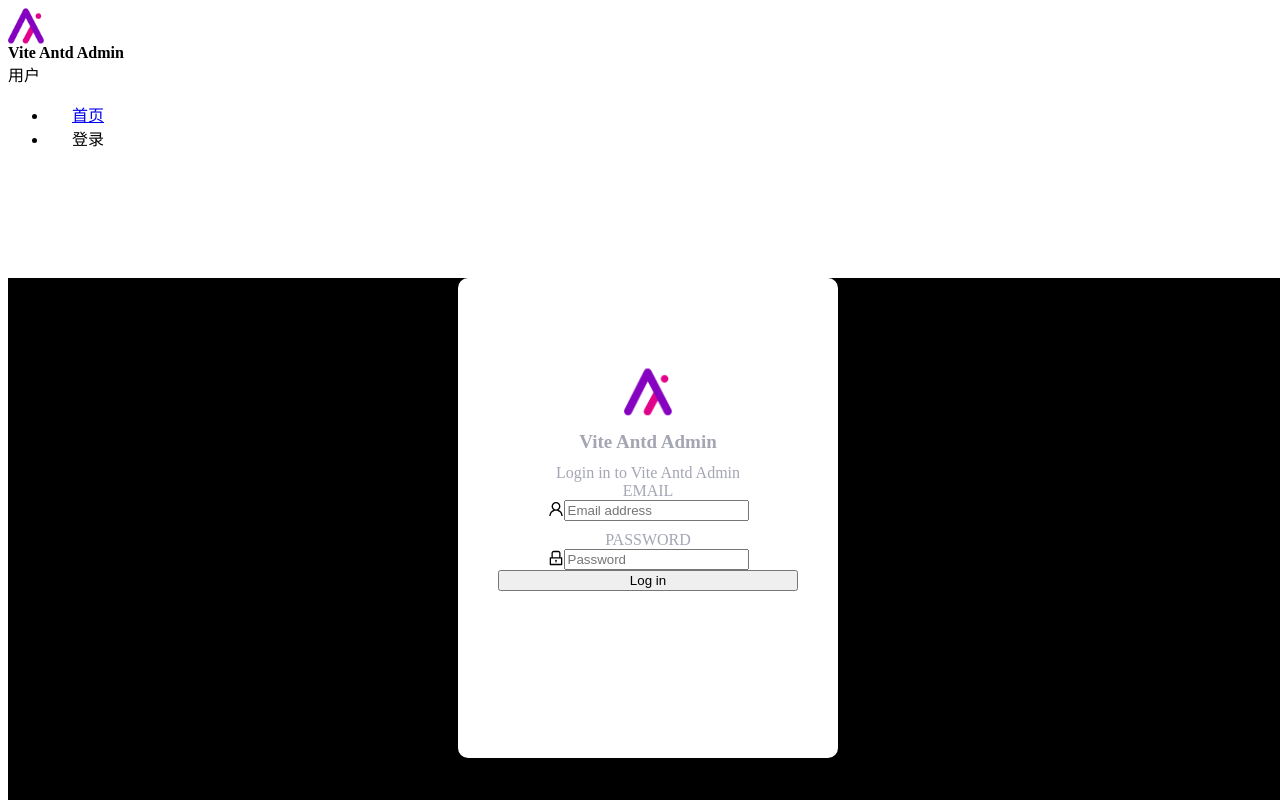
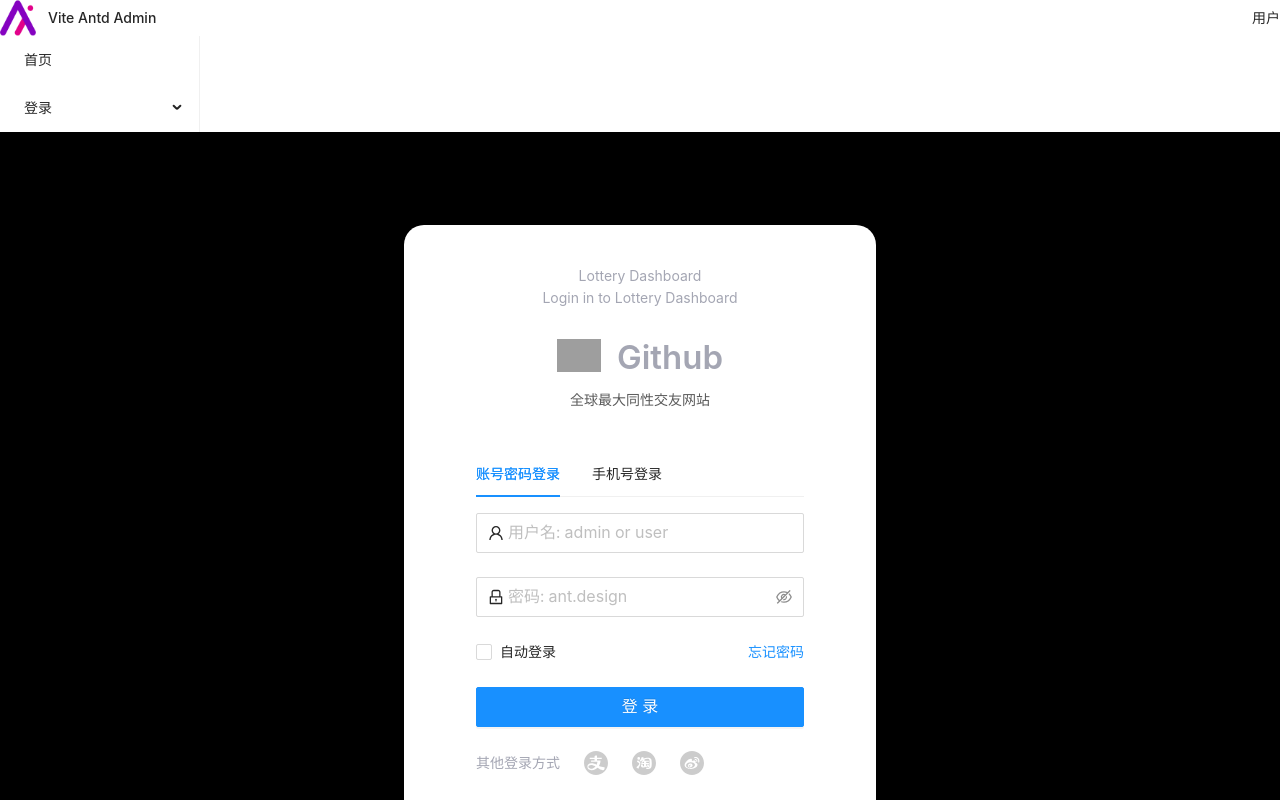
Before and after one commit to TinsFox/vite-antd-admin, a React (Vite) app: page /login/2/23 in a window 1280 px wide. Shown: the top 800 px of the page. Built offline with nearby package versions, Linux system fonts and the light colour scheme; grey boxes are pictures that could not be loaded.

Commit message:
feat: login page done

```diff
--- a/package.json
+++ b/package.json
@@ -24,6 +24,7 @@
   },
   "dependencies": {
     "@ant-design/icons": "^4.7.0",
+    "@ant-design/pro-form": "^1.57.0",
     "ahooks": "^3.1.9",
     "antd": "^4.18.7",
     "axios": "^0.26.0",
--- a/src/pages/login/index.module.less
+++ b/src/pages/login/index.module.less
@@ -1,47 +1,16 @@
-.login {
+.container {
   background-color: #000;
+  width: 100vw;
+  height: 100vh;
+  color: #fff;
+  display: flex;
+  align-items: center;
   text-align: center;
-  height: 100vh;
-  width: 100vw;
-  position: relative;
-  justify-content: center;
-  align-items: center;
-  .login-box {
-    width: 300px;
-    align-self: center;
-    margin: 10% auto;
-    height: 400px;
-    background-color: #fff;
-    border-radius: 10px;
-    padding: 40px;
-    .logo {
-      margin-top: 50px;
-      width: 48px;
-      height: 48px;
-    }
-    .title {
-      color: #a4a6b3;
-      font-weight: bold;
-      font-size: 19px;
-      line-height: 24px;
-      margin: 10px 0;
-    }
-    .tip {
-      color: #a4a6b3;
-    }
-    .login-form {
-      .label {
-        color: #a4a6b3;
-      }
-      .login-form-forgot {
-        float: right;
-      }
-      .login-form-forgot {
-        float: left;
-      }
-      .login-form-button {
-        width: 100%;
-      }
-    }
-  }
 }
+.loginBox {
+  background-color: #fff;
+  border-radius: 20px;
+  margin: 0 auto;
+  padding: 40px;
+  color: #a4a6b3;
+}
--- a/src/pages/login/index.tsx
+++ b/src/pages/login/index.tsx
@@ -1,63 +1,148 @@
-import { Button, Form, Input } from 'antd';
+import {
+  AlipayCircleOutlined,
+  LockOutlined,
+  MobileOutlined,
+  TaobaoCircleOutlined,
+  UserOutlined,
+  WeiboCircleOutlined,
+} from '@ant-design/icons';
+import { LoginForm, ProFormCaptcha, ProFormCheckbox, ProFormText } from '@ant-design/pro-form';
+import { message, Space, Tabs } from 'antd';
+import type { CSSProperties } from 'react';
 import React, { useState } from 'react';
 import styles from './index.module.less';
-import logo from '/static/images/logo.svg';
-import { UserOutlined, LockOutlined } from '@ant-design/icons';
+type LoginType = 'phone' | 'account';
 
-/* 登陆表单 */
-interface ILogin {
-  email: string;
-  password: string;
-}
-
-const Login: React.FC = () => {
-  const [form, setForm] = useState<ILogin>();
-  const onSubmitForm = (values: ILogin) => {
-    setForm(values);
-    console.log('Received values of form: ', values);
-  };
-  const renderLabel = (label: string) => <div className={styles.label}>{label}</div>;
+const iconStyles: CSSProperties = {
+  marginLeft: '16px',
+  color: 'rgba(0, 0, 0, 0.2)',
+  fontSize: '24px',
+  verticalAlign: 'middle',
+  cursor: 'pointer',
+};
+export default function Login() {
+  const [loginType, setLoginType] = useState<LoginType>('account');
   return (
-    <div className={styles.login}>
-      <div className={styles['login-box']}>
+    <div className={styles.container}>
+      <div className={styles.loginBox}>
+        <div>Lottery Dashboard</div>
+        <div>Login in to Lottery Dashboard</div>
         <div>
-          <img src={logo} className={styles.logo} />
-          <div className={styles.title}>Vite Antd Admin</div>
-          <div className={styles.tip}>Login in to Vite Antd Admin</div>
-        </div>
-        <div>
-          <Form
-            name="normal_login"
-            initialValues={form}
-            className={styles['login-form']}
-            onFinish={onSubmitForm}
-            layout="vertical"
+          <LoginForm
+            logo="https://github.githubassets.com/images/modules/logos_page/Octocat.png"
+            title="Github"
+            subTitle="全球最大同性交友网站"
+            actions={
+              <Space>
+                其他登录方式
+                <AlipayCircleOutlined style={iconStyles} />
+                <TaobaoCircleOutlined style={iconStyles} />
+                <WeiboCircleOutlined style={iconStyles} />
+              </Space>
+            }
           >
-            <Form.Item
-              label={renderLabel('EMAIL')}
-              name="email"
-              style={{ marginBottom: '10px' }}
-              rules={[{ message: 'Please input your Email!' }]}
+            <Tabs
+              activeKey={loginType}
+              onChange={(activeKey) => setLoginType(activeKey as LoginType)}
             >
-              <Input prefix={<UserOutlined />} placeholder="Email address" />
-            </Form.Item>
-            <Form.Item
-              label={renderLabel('PASSWORD')}
-              name="password"
-              rules={[{ message: 'Please input your Password!' }]}
+              <Tabs.TabPane key={'account'} tab={'账号密码登录'} />
+              <Tabs.TabPane key={'phone'} tab={'手机号登录'} />
+            </Tabs>
+            {loginType === 'account' && (
+              <>
+                <ProFormText
+                  name="username"
+                  fieldProps={{
+                    size: 'large',
+                    prefix: <UserOutlined className={'prefixIcon'} />,
+                  }}
+                  placeholder={'用户名: admin or user'}
+                  rules={[
+                    {
+                      required: true,
+                      message: '请输入用户名!',
+                    },
+                  ]}
+                />
+                <ProFormText.Password
+                  name="password"
+                  fieldProps={{
+                    size: 'large',
+                    prefix: <LockOutlined className={'prefixIcon'} />,
+                  }}
+                  placeholder={'密码: ant.design'}
+                  rules={[
+                    {
+                      required: true,
+                      message: '请输入密码！',
+                    },
+                  ]}
+                />
+              </>
+            )}
+            {loginType === 'phone' && (
+              <>
+                <ProFormText
+                  fieldProps={{
+                    size: 'large',
+                    prefix: <MobileOutlined className={'prefixIcon'} />,
+                  }}
+                  name="mobile"
+                  placeholder={'手机号'}
+                  rules={[
+                    {
+                      required: true,
+                      message: '请输入手机号！',
+                    },
+                    {
+                      pattern: /^1\d{10}$/,
+                      message: '手机号格式错误！',
+                    },
+                  ]}
+                />
+                <ProFormCaptcha
+                  fieldProps={{
+                    size: 'large',
+                    prefix: <LockOutlined className={'prefixIcon'} />,
+                  }}
+                  captchaProps={{
+                    size: 'large',
+                  }}
+                  placeholder={'请输入验证码'}
+                  captchaTextRender={(timing, count) => {
+                    if (timing) {
+                      return `${count} ${'获取验证码'}`;
+                    }
+                    return '获取验证码';
+                  }}
+                  name="captcha"
+                  rules={[
+                    {
+                      required: true,
+                      message: '请输入验证码！',
+                    },
+                  ]}
+                  onGetCaptcha={async () => {
+                    message.success('获取验证码成功！验证码为：1234');
+                  }}
+                />
+              </>
+            )}
+            <div
+              style={{
+                marginBottom: 24,
+                display: 'flex',
+                justifyContent: 'space-between',
+              }}
             >
-              <Input prefix={<LockOutlined />} type="password" placeholder="Password" />
-            </Form.Item>
-            <Form.Item>
-              <Button type="primary" htmlType="submit" className={styles['login-form-button']}>
-                Log in
-              </Button>
-            </Form.Item>
-          </Form>
+              <ProFormCheckbox noStyle name="autoLogin">
+                自动登录
+              </ProFormCheckbox>
+              <a>忘记密码</a>
+            </div>
+          </LoginForm>
         </div>
       </div>
     </div>
   );
-};
-
-export default Login;
+}
```
Also changed, not shown: 1 other file (tests, documents, lock files or other folders).
